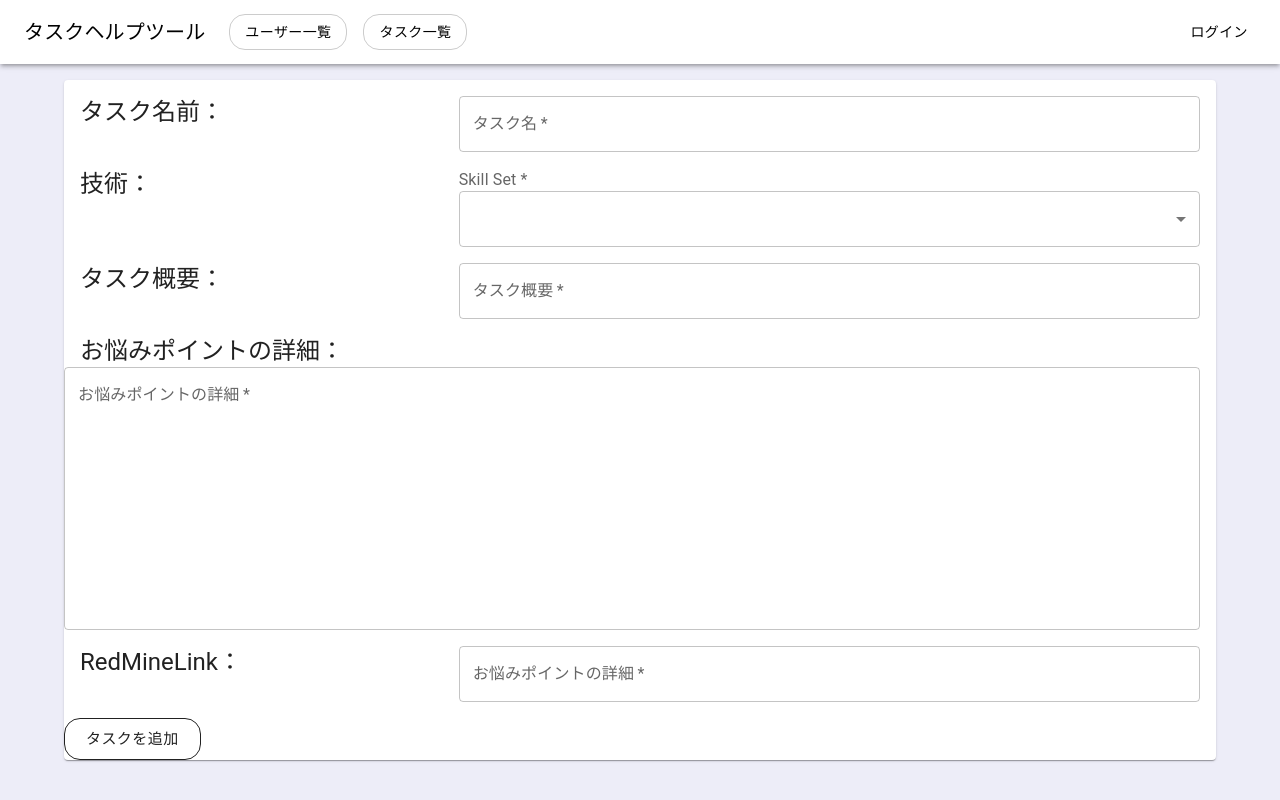
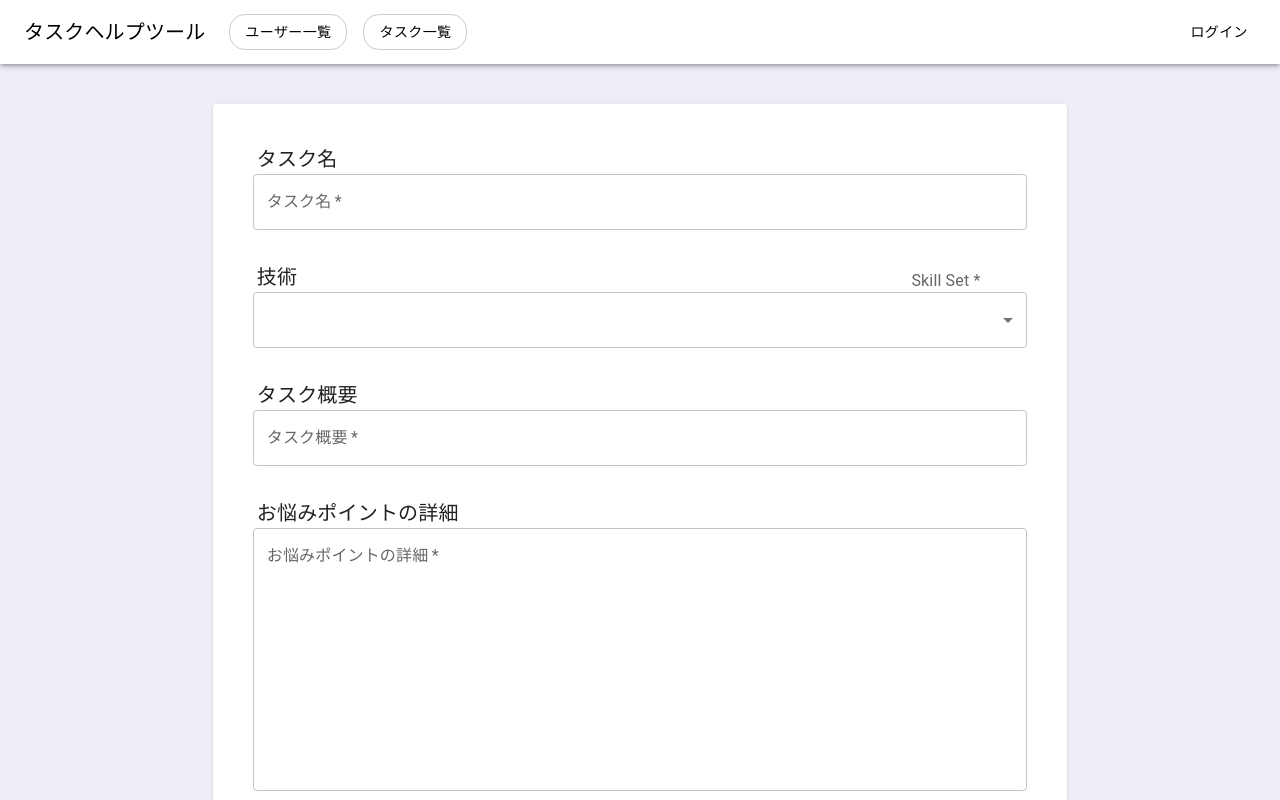
Before and after one commit to KK56ken/GMO_Hackathon-TeamC-Frontend, a React (Create React App) app in the folder teamc-app/: page /tasks/create in a window 1280 px wide. Shown: the top 800 px of the page. Built offline with nearby package versions, Linux system fonts and the light colour scheme.

Commit message:
タスク追加周りの調整

```diff
--- a/teamc-app/src/components/Header.tsx
+++ b/teamc-app/src/components/Header.tsx
@@ -7,7 +7,7 @@ import { Link } from "react-router-dom";
 
 const Header: React.FC = () => {
   return (
-    <AppBar position="static" elevation={3} sx={{ marginBottom: 2 }} style={{ color: "#000000", backgroundColor: "#ffffff" }}>
+    <AppBar position="static" elevation={3} sx={{ marginBottom: 5 }} style={{ color: "#000000", backgroundColor: "#ffffff" }}>
       <Toolbar>
         <Typography variant="h6" component="div" sx={{ marginRight: 3 }}>
           タスクヘルプツール
--- a/teamc-app/src/pages/CreateTask.tsx
+++ b/teamc-app/src/pages/CreateTask.tsx
@@ -53,15 +53,11 @@ const CreateTask = () => {
 
   return (
     <Container>
-      <Card sx={{ minWidth: 275 }}>
+      <Card sx={{ minWidth: 275, padding: 3, width: "70%", margin: "auto", marginBottom: 5 }}>
         <CardContent>
-          <Grid container spacing={2}>
-            <Grid item xs={4}>
-            <Typography variant="h5" component="div">
-              タスク名前：
+          <Typography component="div" sx={{ fontSize: 20, marginLeft: 0.5 }}>
+            タスク名
           </Typography>
-            </Grid>
-            <Grid item xs={8}>
           <TextField
             required
             fullWidth
@@ -69,17 +65,18 @@ const CreateTask = () => {
             label="タスク名"
             id="task-name"
             onChange={(e) => setTaskName(e.target.value)}
+            sx={{ marginBottom: 4 }}
           />
-            </Grid>
-            <Grid item xs={4}>
-              <Typography variant="h5" component="div">
-              技術：
+          <Grid container alignItems="flex-end" spacing={2}>
+            <Grid item xs={10}>
+              <Typography component="div" sx={{ fontSize: 20, marginLeft: 0.5 }}>
+                技術
               </Typography>
             </Grid>
-
-            <Grid item xs={8}>
-              <Grid item xs={12}>
+            <Grid item xs={2}>
               <InputLabel>Skill Set *</InputLabel>
+            </Grid>
+          </Grid>
           <Select
             fullWidth
             name="skillset"
@@ -96,6 +93,7 @@ const CreateTask = () => {
                 ))}
               </Box>
             )}
+            sx={{ marginBottom: 4 }}
           >
             {names.map((name) => (
               <MenuItem key={name} value={name}>
@@ -103,16 +101,9 @@ const CreateTask = () => {
               </MenuItem>
             ))}
           </Select>
-              </Grid>
-            </Grid>
-
-            <Grid item xs={4}>
-              <Typography variant="h5" component="div">
-              タスク概要：
+          <Typography component="div" sx={{ fontSize: 20, marginLeft: 0.5 }}>
+            タスク概要
           </Typography>
-            </Grid>
-
-            <Grid item xs={8}>
           <TextField
             required
             fullWidth
@@ -120,16 +111,11 @@ const CreateTask = () => {
             label="タスク概要"
             id="task-detaile"
             onChange={(e) => setTaskDetail(e.target.value)}
+            sx={{ marginBottom: 4 }}
           />
-            </Grid>
-
-            <Grid item xs={4}>
-              <Typography variant="h5" component="div">
-              お悩みポイントの詳細：
+          <Typography component="div" sx={{ fontSize: 20, marginLeft: 0.5 }}>
+            お悩みポイントの詳細
           </Typography>
-            </Grid>
-
-            <Grid item xs={8}></Grid>
           <TextField
             variant="outlined"
             multiline
@@ -140,15 +126,11 @@ const CreateTask = () => {
             label="お悩みポイントの詳細"
             id="task-detaile"
             onChange={(e) => setConcernDesc(e.target.value)}
+            sx={{ marginBottom: 4 }}
           />
-
-            <Grid item xs={4}>
-              <Typography variant="h5" component="div">
-                RedMineLink：
+          <Typography component="div" sx={{ fontSize: 20, marginLeft: 0.5 }}>
+            RedMineLink
           </Typography>
-            </Grid>
-
-            <Grid item xs={8}>
           <TextField
             variant="outlined"
             required
@@ -157,13 +139,15 @@ const CreateTask = () => {
             label="お悩みポイントの詳細"
             id="task-detaile"
             onChange={(e) => setTicketLink(e.target.value)}
+            sx={{ marginBottom: 4 }}
           />
+          <Grid container alignItems='center' justifyContent='center' sx={{ marginTop: 2, marginBottom: 2 }}>
+            <Button variant="contained" color="primary" sx={{ borderRadius: 4 }} size="large" onClick={handleAddTask}>
+              タスクを追加
+            </Button>
           </Grid>
-          </Grid>
+
         </CardContent>
-        <Grid item>
-          <Button color="inherit" variant="outlined" sx={{ borderRadius: 4 }} size="large" onClick={handleAddTask}>タスクを追加</Button>
-        </Grid>
       </Card>
     </Container>
   );
--- a/teamc-app/src/pages/TaskListPage.tsx
+++ b/teamc-app/src/pages/TaskListPage.tsx
@@ -20,14 +20,15 @@ const TaskListPage = () => {
   return (
 
     <Container>
-      <Grid container spacing={2}>
+      <Grid container alignItems="flex-end" spacing={2}>
         <Grid item xs={10}>
-          <h1>TaskListPage</h1>
+          <h1 style={{ lineHeight: 0, marginLeft: 10 }}>TaskListPage</h1>
         </Grid>
         <Grid item xs={2}>
-          <Button color="inherit" variant="outlined" sx={{ borderRadius: 4}} component={Link} to="/tasks/create">タスクの追加</Button>
+          <Button color="inherit" variant="outlined" sx={{ borderRadius: 4, borderColor: "#AAAAAA"}} component={Link} to="/tasks/create">タスクの追加</Button>
         </Grid>
       </Grid>
+      <hr style={{ marginBottom: 30 }}/>
 
       <Grid container spacing={2}>
         {data.length > 0 && data.map((task: any) => (
--- a/teamc-app/src/pages/UserListPage.tsx
+++ b/teamc-app/src/pages/UserListPage.tsx
@@ -4,6 +4,7 @@ import Grid from "@mui/material/Grid";
 import Container from "@mui/material/Container";
 import { fetchUsers } from "../service/api/UserAPIClient";
 import { AbstractUser } from "../types/AbstractUser";
+import { Box } from "@mui/system";
 
 const UserListPage = () => {
   const [users, setUsers] = useState<AbstractUser[]>([]);
@@ -20,7 +21,8 @@ const UserListPage = () => {
 
   return (
     <Container>
-      <h1>ユーザー一覧</h1>
+      <h1 style={{ marginTop: 30, marginBottom: 0, marginLeft:10 }}>ユーザー一覧</h1>
+      <hr style={{ marginBottom: 30 }}/>
       <Grid container spacing={2}>
         {users.map((user) => (
           <Grid item xs={12} sm={6} md={4} key={user.user_id}>
```
Lines whose indentation alone changed are shown as unchanged.
